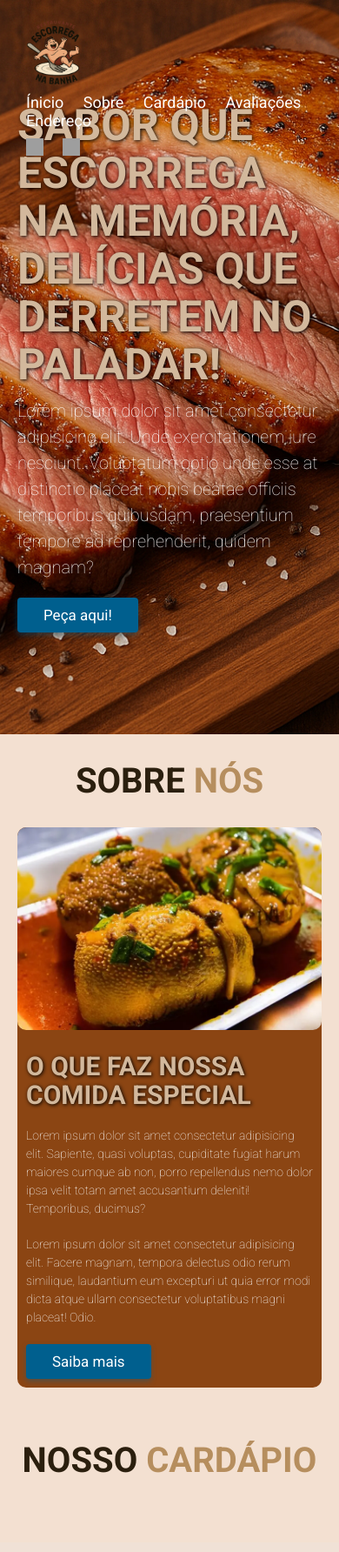
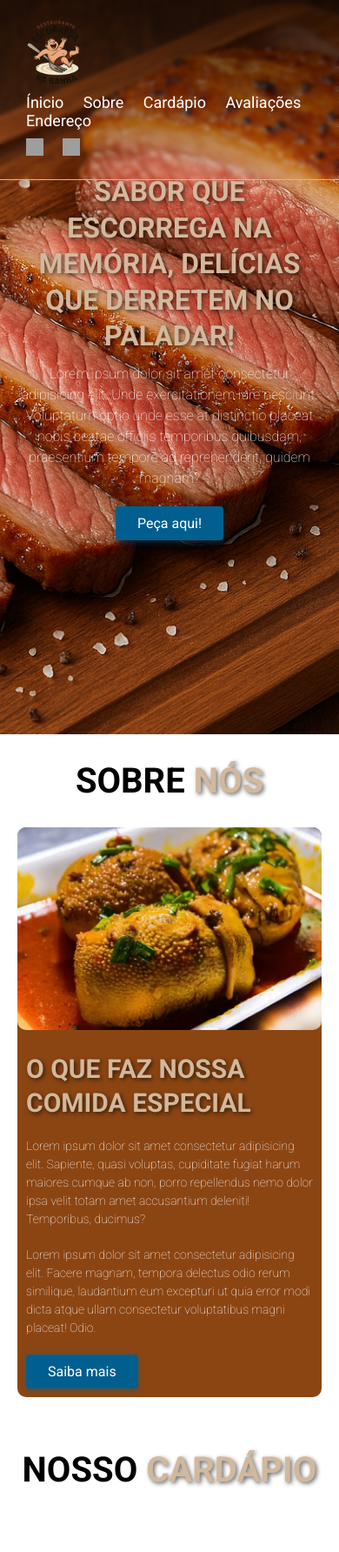
Before and after one commit to MatheusMachado16/EscorregaNaBanha, a Flask app: page / in a window 390 px wide. Shown: the whole page at 87% size. Before the commit the page ends 1693 px from the top, so only its background shows below. Run offline with Flask 3, Linux system fonts and the light colour scheme; grey boxes are pictures that could not be loaded.

Commit message:
Deixando a imagem de fundo fixar e alterando outras coisas

```diff
--- a/static/css/style.css
+++ b/static/css/style.css
@@ -1,12 +1,12 @@
 :root {
-    --bege-diferente: #d2b89c;
-    --bege-color: #b68e5e;
+    --bege: #d2b89c;
+    --bege-outro-color: #b68e5e;
     --bg: #f3e0d1;
-    --border: 0.1rem solid rgba(255, 255, 255, 0.5);
+    --border: 0.1rem solid var(--bege);
     --black: #000;
     --branco: #fff;
     --accent-color: #005f8e;
-    --texto-sobre-bege: #2b1f0e;
+    --texto-sobre-fundo: #2b1f0e;
     font-size: 10px;
 }
 
@@ -27,14 +27,26 @@ html {
     box-sizing: border-box;
 }
 
+.background-fixo {
+    position: fixed;
+    top: 0;
+    left: 0;
+    width: 100vw;
+    height: 100vh;
+    background: url("../img/fundo.jpg") no-repeat center center/cover;
+    z-index: -1;
+}
+
 body {
-    background-color: var(--bg);
+    position: relative;
 }
 
 section {
     padding: 3rem 2rem;
     margin: 0 auto;
     max-width: 1000px;
+    position: relative;
+    z-index: 1;
 }
 
 .header {
@@ -43,7 +55,9 @@ section {
     left: 0;
     right: 0;
     z-index: 99;
-    background-color: transparent;
+    background: linear-gradient(to bottom, rgba(0, 0, 0, 0.6), rgba(0, 0, 0, 0));
+    backdrop-filter: blur(2px);
+    border-bottom: var(--border);
 }
 
 .header section {
@@ -53,6 +67,8 @@ section {
     padding-top: 1.5rem;
     padding-bottom: 1.5rem;
     flex-wrap: wrap;
+    position: relative;
+    z-index: 100;
 }
 
 .navbar a {
@@ -109,7 +125,8 @@ section {
 }
 
 .home-container {
-    background: url("../img/fundo.jpg") no-repeat center center/cover;
+    position: relative;
+    z-index: 1;
     min-height: 100vh;
 }
 
@@ -117,19 +134,23 @@ section {
     display: flex;
     align-items: center;
     height: 100vh;
+    position: relative;
+    z-index: 1;
+
 }
 
 .content {
     max-width: 60rem;
+    position: relative;
+    z-index: 1;
 }
 
 .content h3 {
-    color: var(--bege-diferente);
+    color: var(--bege);
     font-size: 5rem;
     text-transform: uppercase;
     line-height: 1.1;
-    text-shadow: 1px 1px 4px black;
-
+    text-shadow: 2px 2px 5px rgba(0, 0, 0, 0.6);
 }
 
 .content p {
@@ -142,14 +163,18 @@ section {
 
 .title {
     font-size: 4rem;
-    color: var(--texto-sobre-bege);
+    color: var(--black);
     text-align: center;
     text-transform: uppercase;
     margin-bottom: 3rem;
+    position: relative;
+    z-index: 1;
+    text-shadow: 0 0 5px rgba(255, 255, 255, 0.6);
 }
 
 .title span {
-    color: var(--bege-color);
+    color: var(--bege);
+    text-shadow: 2px 2px 5px rgba(0, 0, 0, 0.6);
 }
 
 .about .row {
@@ -159,6 +184,8 @@ section {
     background-color: #8B4513;
     gap: 1.5rem;
     border-radius: 1rem;
+    position: relative;
+    z-index: 1;
 }
 
 .container-img {
@@ -178,7 +205,7 @@ section {
 }
 
 .row .content h3 {
-    color: var(--bege-diferente);
+    color: var(--bege);
     margin-bottom: 1rem;
     font-size: 3rem;
 }
@@ -194,6 +221,28 @@ section {
 }
 
 @media (max-width: 768px) {
+    .home-container section {
+        flex-direction: column;
+        justify-content: center;
+        padding: 20rem 2rem 4rem;
+        height: auto;
+        text-align: center;
+    }
+
+    .content h3 {
+        font-size: 3.2rem;
+        line-height: 1.3;
+    }
+
+    .content p {
+        font-size: 1.6rem;
+    }
+
+    .btn {
+        font-size: 1.6rem;
+        padding: 1rem 2.5rem;
+    }
+
     .about .row {
         flex-direction: column;
     }
--- a/templates/index.html
+++ b/templates/index.html
@@ -19,6 +19,7 @@
 </head>
 
 <body>
+    <div class="background-fixo"></div>
     <header class="header">
         <section>
             <a href="#" class="logo">
@@ -59,11 +60,14 @@
             </div>
             <div class="content">
                 <h3>O que faz nossa comida especial</h3>
-                <p>Lorem ipsum dolor sit amet consectetur adipisicing elit. Sapiente, quasi voluptas, cupiditate fugiat
+                <p>Lorem ipsum dolor sit amet consectetur adipisicing elit. Sapiente, quasi voluptas, cupiditate
+                    fugiat
                     harum maiores cumque ab non, porro repellendus nemo dolor ipsa velit totam amet accusantium
                     deleniti! Temporibus, ducimus?</p>
-                <p>Lorem ipsum dolor sit amet consectetur adipisicing elit. Facere magnam, tempora delectus odio rerum
-                    similique, laudantium eum excepturi ut quia error modi dicta atque ullam consectetur voluptatibus
+                <p>Lorem ipsum dolor sit amet consectetur adipisicing elit. Facere magnam, tempora delectus odio
+                    rerum
+                    similique, laudantium eum excepturi ut quia error modi dicta atque ullam consectetur
+                    voluptatibus
                     magni placeat! Odio.</p>
                 <a href="#" class="btn btn-saiba-mais">Saiba mais</a>
             </div>
@@ -79,6 +83,7 @@
             </div>
         </div>
     </section>
+
 </body>
 
 </html>
```
Also changed, not shown: app.py (line endings or trailing spaces).
